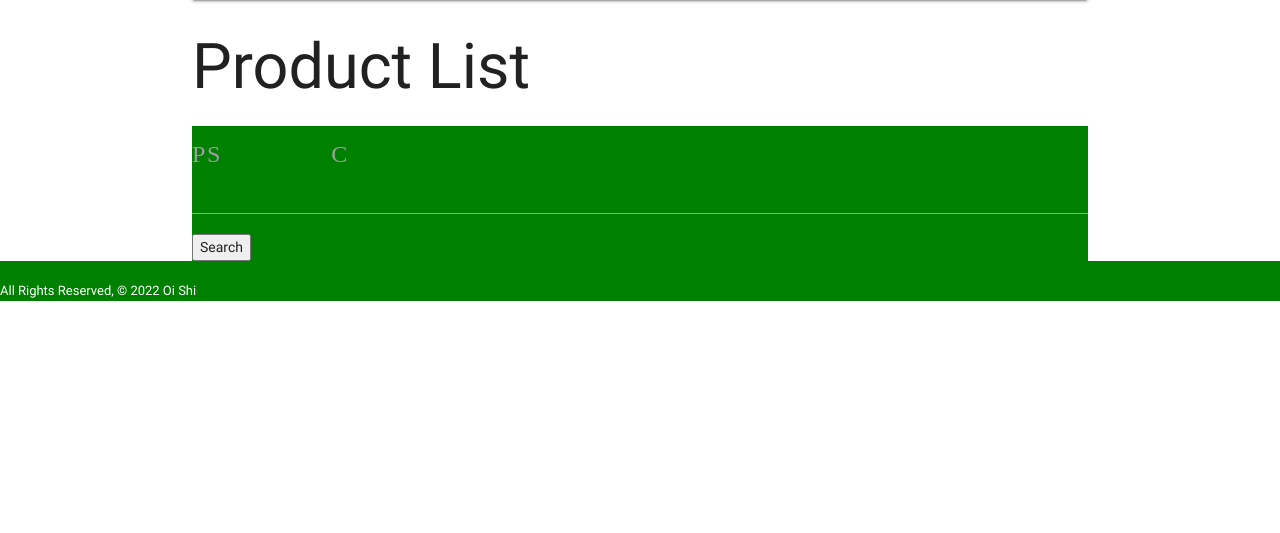
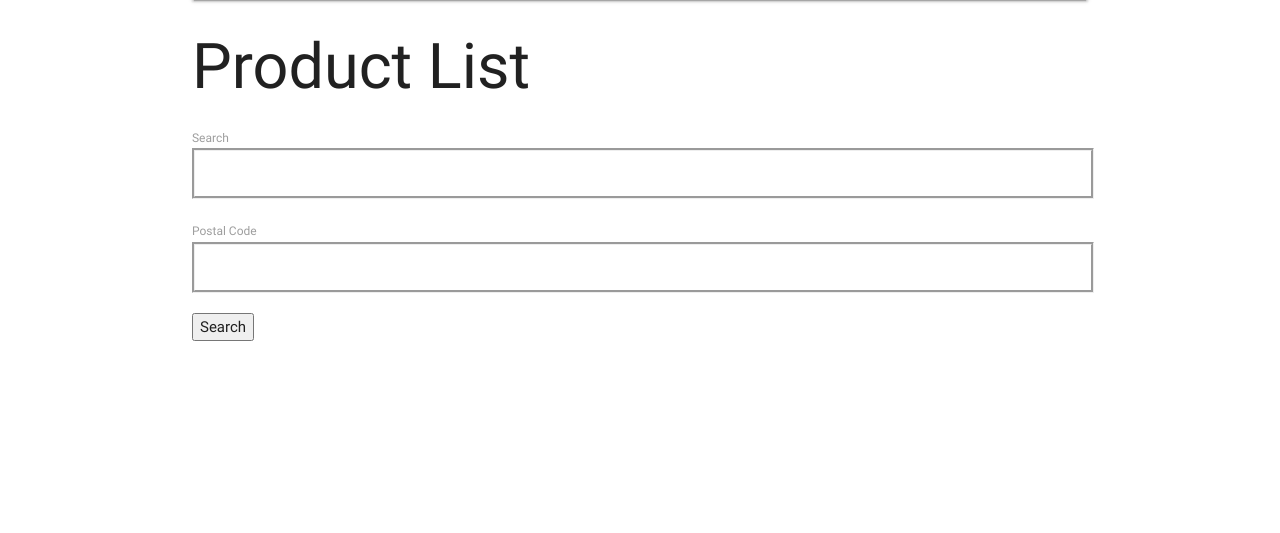
Before and after one commit to kevinglen1/Oishi, a Django app: page /products/ in a window 1280 px wide. Shown: the part 64-597 px from the top of the page. Run offline with Django 4.2, Linux system fonts and the light colour scheme; the visitor is signed in with stand-in values (Sample User, id 1); data that the repository does not hold is empty; some libraries are stand-ins or nearby versions.

Commit message:
prettied product search

```diff
--- a/main_app/static/css/style.css
+++ b/main_app/static/css/style.css
@@ -12,3 +12,7 @@
     padding-top: 0;
     text-align: right;
   }
+
+  input#search, input#postal-code {
+    border: groove;
+  }
--- a/main_app/templates/base.html
+++ b/main_app/templates/base.html
@@ -12,6 +12,7 @@
   <link href="https://fonts.googleapis.com/icon?family=Material+Icons" rel="stylesheet">
   <script type = "text/javascript" src = "https://code.jquery.com/jquery-2.1.1.min.js"></script>
   <script src="https://cdnjs.cloudflare.com/ajax/libs/materialize/0.100.2/js/materialize.min.js"></script>
+  <link rel="stylesheet" type="text/css" href="{% static 'css/style.css' %}">
 <style>
 .nav-wrapper  {
     background-color: green !important;
--- a/main_app/templates/products/index.html
+++ b/main_app/templates/products/index.html
@@ -4,19 +4,16 @@
 
 <h1>Product List</h1>
 
-<div class="nav-wrapper">
   <form method=POST action="{% url 'search_products' %}">
     {% csrf_token %}
-    <div class="input-field">
+      <label for="search">Search</label>
       <input id="search" type="search" required name="searched">
-      <label class="label-icon" for="search"><i class="material-icons">Search</i></label>
-      <i class="material-icons">close</i>
+
+      <label for="postal-code">Postal Code</label>
       <input id="postal-code" type="text" name="postal-code" maxlength="6">
-      <label class="label-icon" for="postal-code"><i class="material-icons">Postal Code</i></label>
-    </div>
+
     <button type="submit">Search</button>
   </form>
-</div>
 
 {% for product in products %}
   <a href="{% url 'detail' product.id %}">
```
